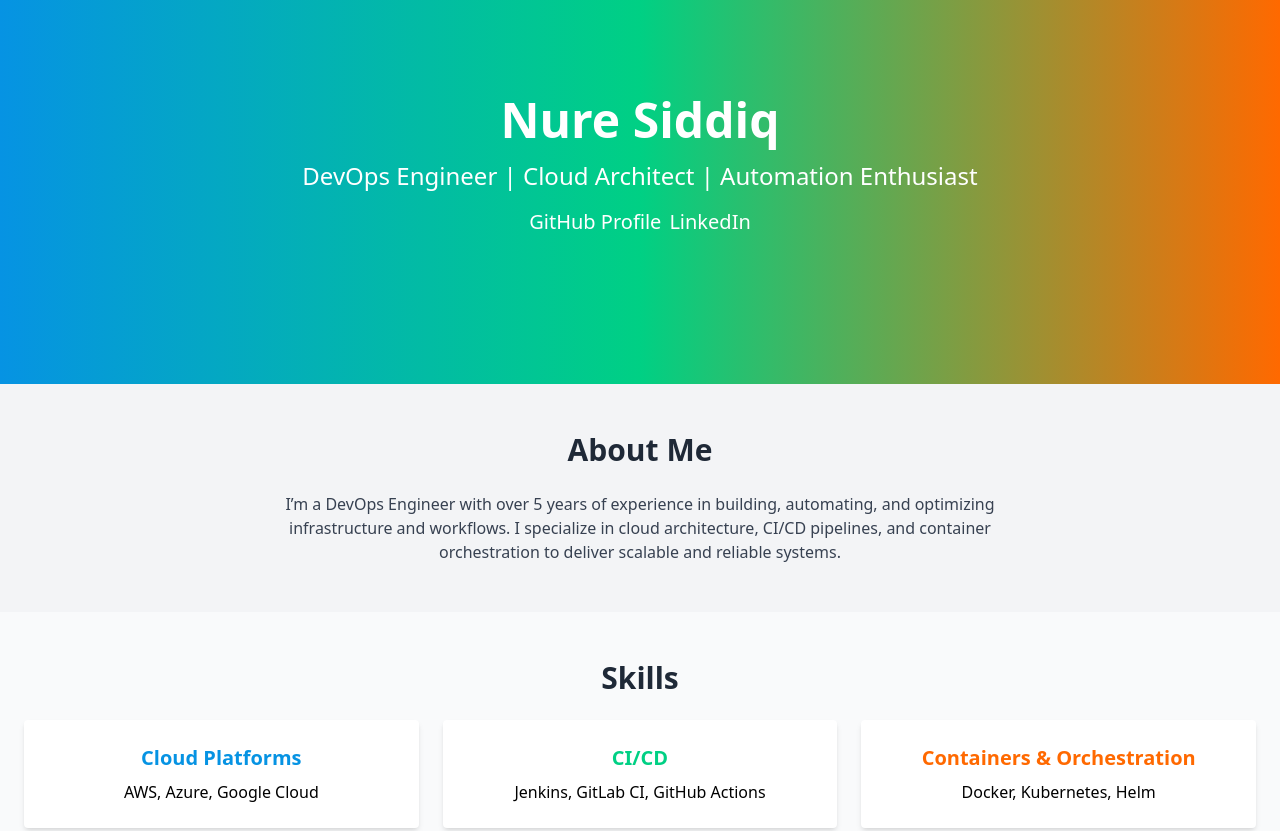
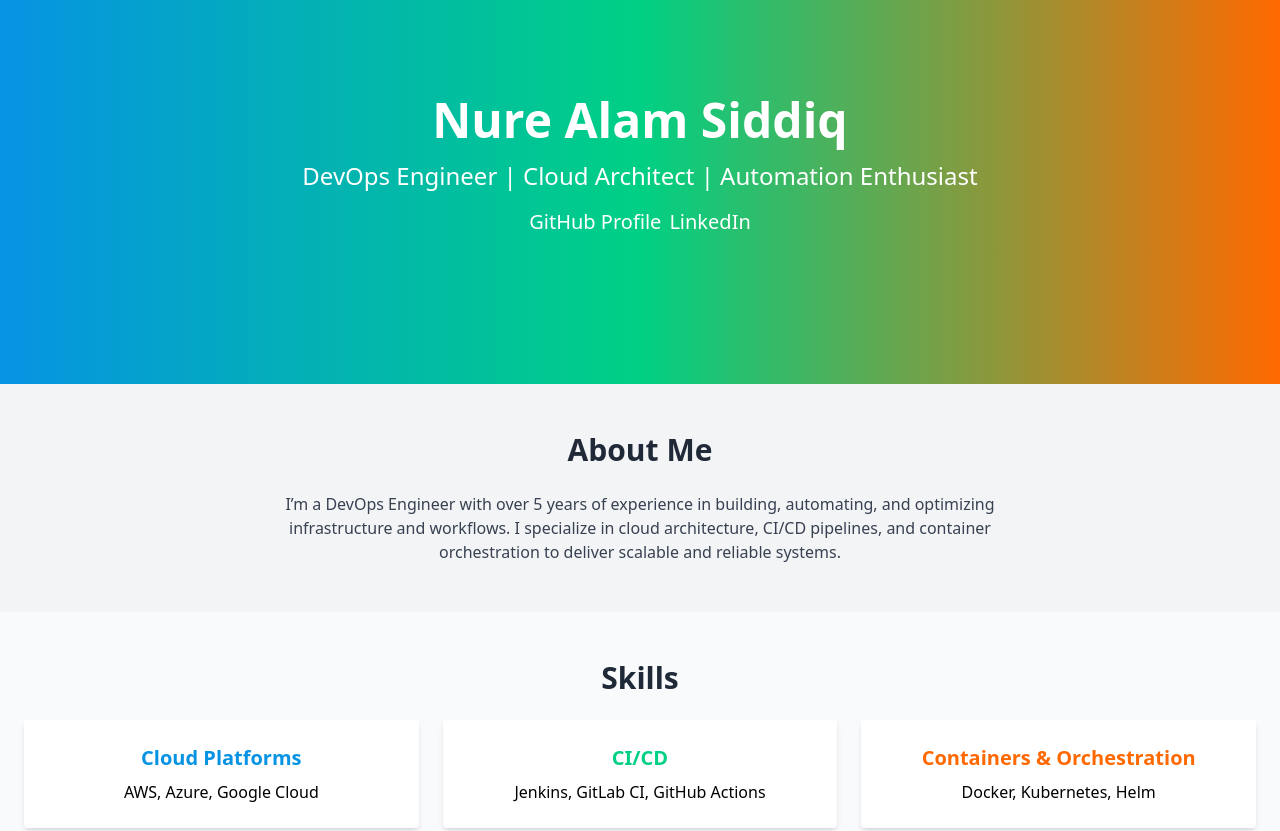
Before and after one commit to bongodevgit/developer-devops-portfolio, a plain HTML site: page index.html in a window 1280 px wide. Shown: the top 831 px of the page. Drawn offline with nearby package versions, Linux system fonts and the light colour scheme.

Commit message:
Update Name

```diff
--- a/index.html
+++ b/index.html
@@ -13,7 +13,7 @@
 
   <header class="h-96 bg-gradient-to-r from-[#0693e3] via-[#00d084] to-[#ff6900] text-white">
   <div class="container mx-auto px-6 py-24 text-center">
-    <h1 class="text-5xl font-bold">Nure Siddiq</h1>
+    <h1 class="text-5xl font-bold">Nure Alam Siddiq</h1>
     <p class="text-2xl mt-4">DevOps Engineer | Cloud Architect | Automation Enthusiast</p>
     <div class="flex items-center justify-center gap-2">
       <p class="text-xl mt-4 hover:text-[#ff6900]">
```
